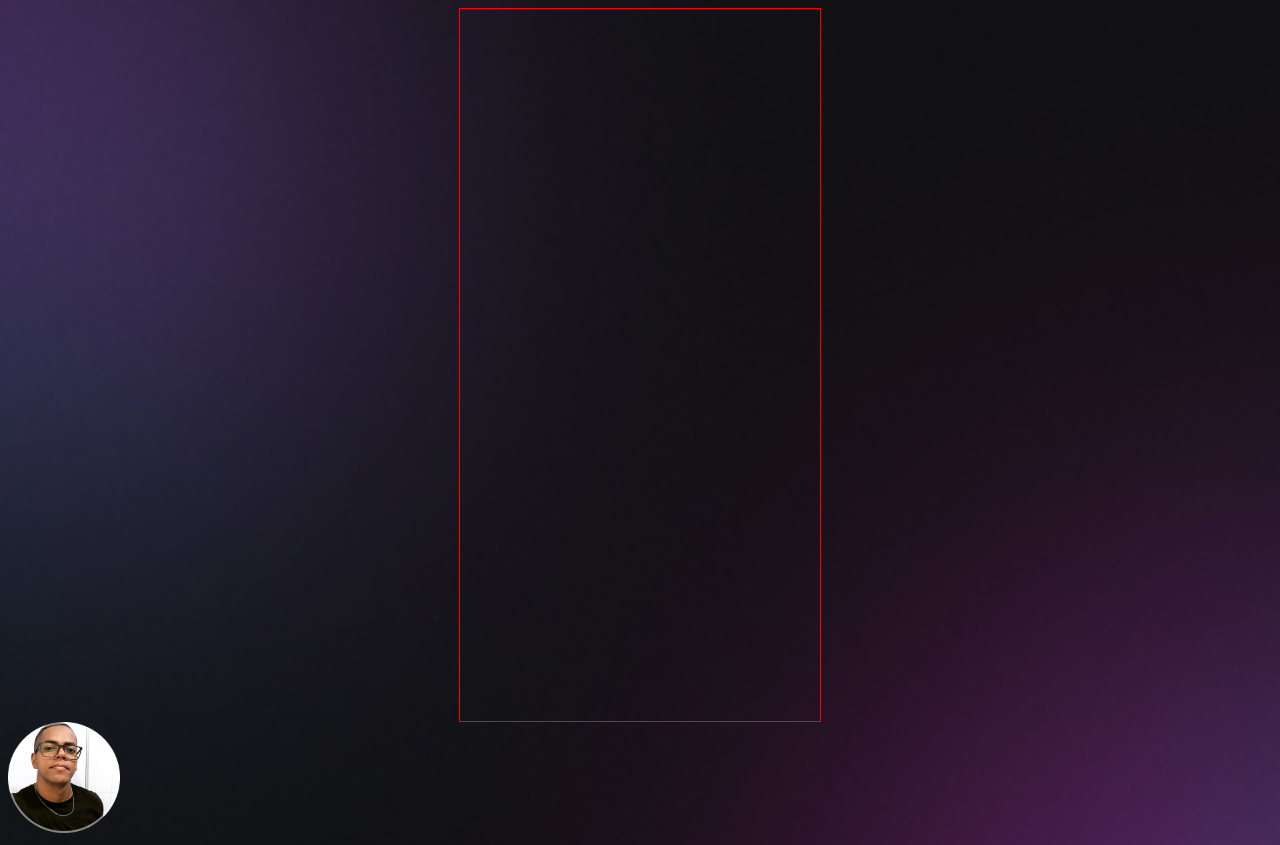
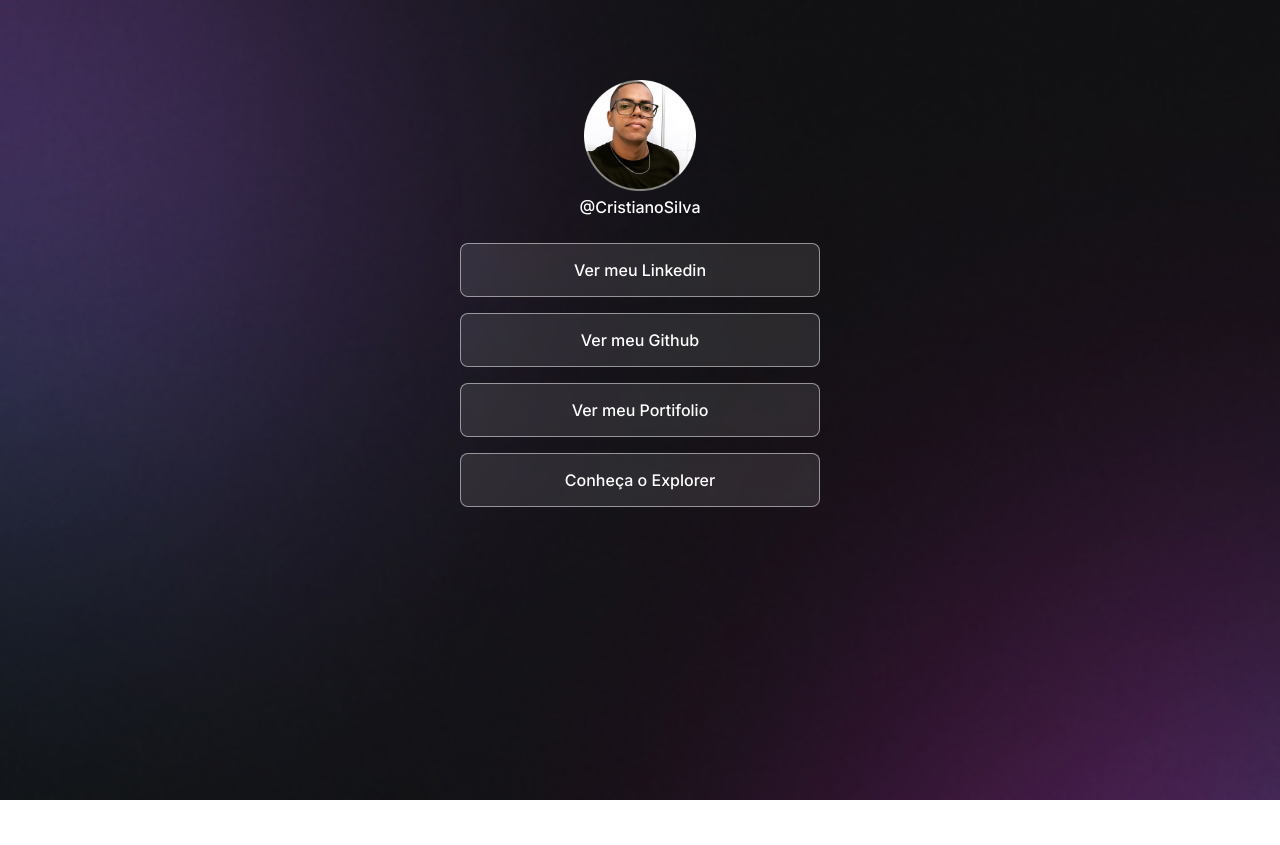
Before and after one commit to Cristiano-cyber/Profile, a plain HTML site: page index.html in a window 1280 px wide. After the commit the page ends 800 px from the top, so only its background shows below. Drawn offline with Linux system fonts and the light colour scheme.

Commit message:
adicionando e estilizando a lista

```diff
--- a/index.html
+++ b/index.html
@@ -1,15 +1,41 @@
 <!DOCTYPE html>
 <html lang="en">
   <head>
+    <link rel="preconnect" href="https://fonts.googleapis.com" />
+    <link rel="preconnect" href="https://fonts.gstatic.com" crossorigin />
+    <link
+      href="https://fonts.googleapis.com/css2?family=Inter:ital,opsz,wght@0,14..32,100..900;1,14..32,100..900&display=swap"
+      rel="stylesheet"
+    />
     <meta charset="UTF-8" />
     <meta name="viewport" content="width=device-width, initial-scale=1.0" />
     <title>DevLinks</title>
     <link rel="stylesheet" href="style.css" />
   </head>
   <body>
-    <div id="container"></div>
-    <div id="profile">
-      <img src="./assets/avatar.png" alt="imagem de perfil do usuário" />
+    <div id="container">
+      <div id="profile">
+        <img src="./assets/avatar.png" alt="imagem de perfil do usuário" />
+        <p>@CristianoSilva</p>
+      </div>
+      <ul>
+        <li>
+          <a href="https://www.linkedin.com/in/cristiano-silv4/"
+            >Ver meu Linkedin</a
+          >
+        </li>
+        <li>
+          <a href="https://github.com/cristiano-cyber">Ver meu Github</a>
+        </li>
+        <li>
+          <a href="">Ver meu Portifolio</a>
+        </li>
+        <li>
+          <a href="https://rocketseat.com.br/explorer" target="_blanck"
+            >Conheça o Explorer</a
+          >
+        </li>
+      </ul>
     </div>
   </body>
 </html>
--- a/style.css
+++ b/style.css
@@ -1,3 +1,9 @@
+* {
+  margin: 0;
+  padding: 0;
+  box-sizing: border-box;
+}
+
 body {
   background-image: url(./assets/bg-mobile.jpg);
   background-repeat: no-repeat;
@@ -5,13 +11,60 @@ body {
   background-size: cover;
 }
 
+body * {
+  font-family: "Inter", sans-serif;
+  color: #ffffff;
+}
+
 #container {
-  border: 1px solid red;
   width: 360px;
-  height: 712px;
-  margin: auto;
+  margin: 56px auto 0px;
+}
+
+#profile {
+  text-align: center;
+  padding: 24px;
 }
 
 #profile img {
   width: 112px;
 }
+
+#profile p {
+  font-weight: 500;
+  line-height: 24px;
+}
+
+/* links */
+
+ul {
+  list-style: none;
+  display: flex;
+  flex-direction: column;
+  gap: 16px;
+}
+
+ul li a {
+  display: flex;
+  align-items: center;
+  justify-content: center;
+
+  padding: 16px 24px;
+
+  background: rgba(255, 255, 255, 0.1);
+  border: 1px solid rgba(255, 255, 255, 0.5);
+  border-radius: 8px;
+
+  backdrop-filter: blur(4px);
+  -webkit-backdrop-filter: blur(4px);
+
+  text-decoration: none;
+  font-weight: 500;
+
+  transition: background 0.5s;
+}
+
+ul li a:hover {
+  background: rgba(255, 255, 255, 0.05);
+  border: 1.5px solid #ffffff;
+}
```
